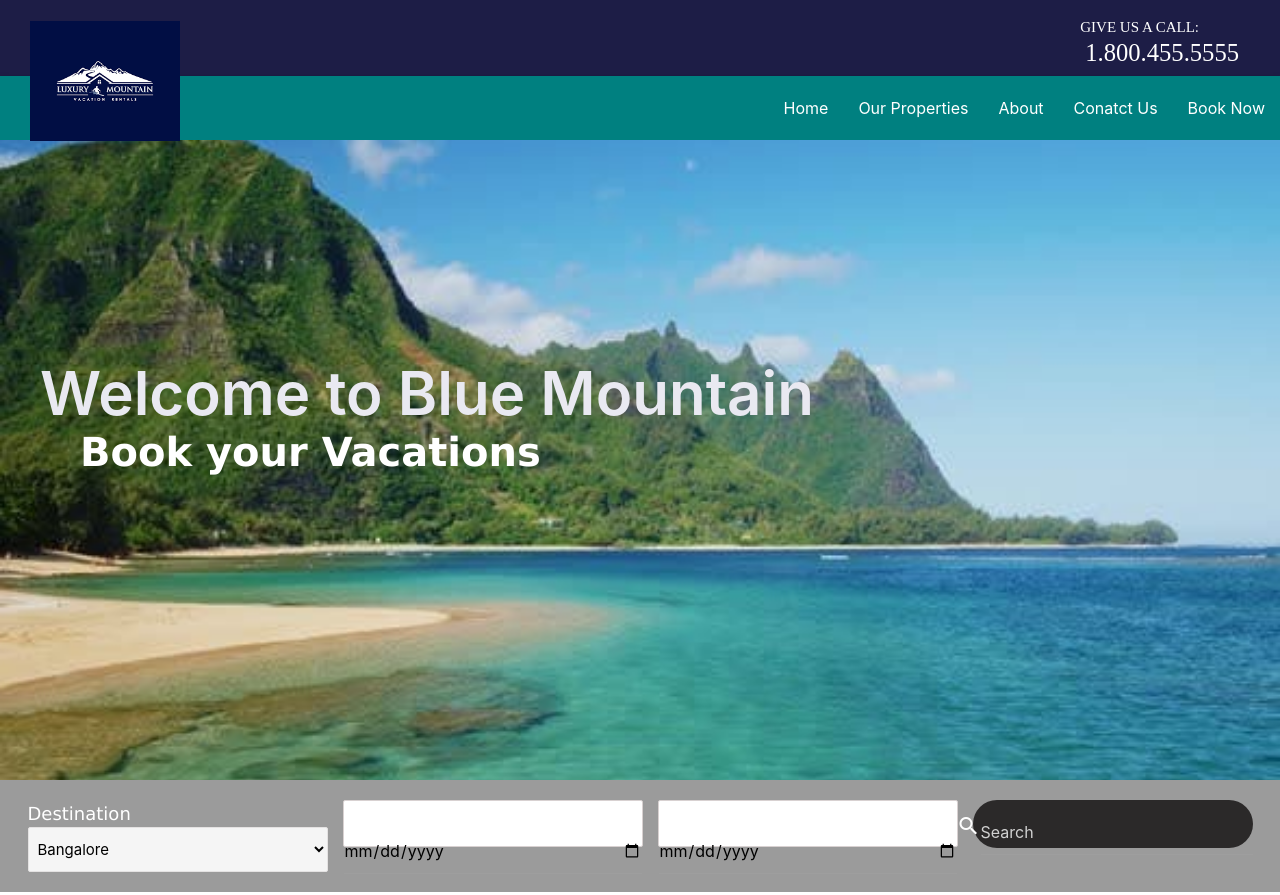
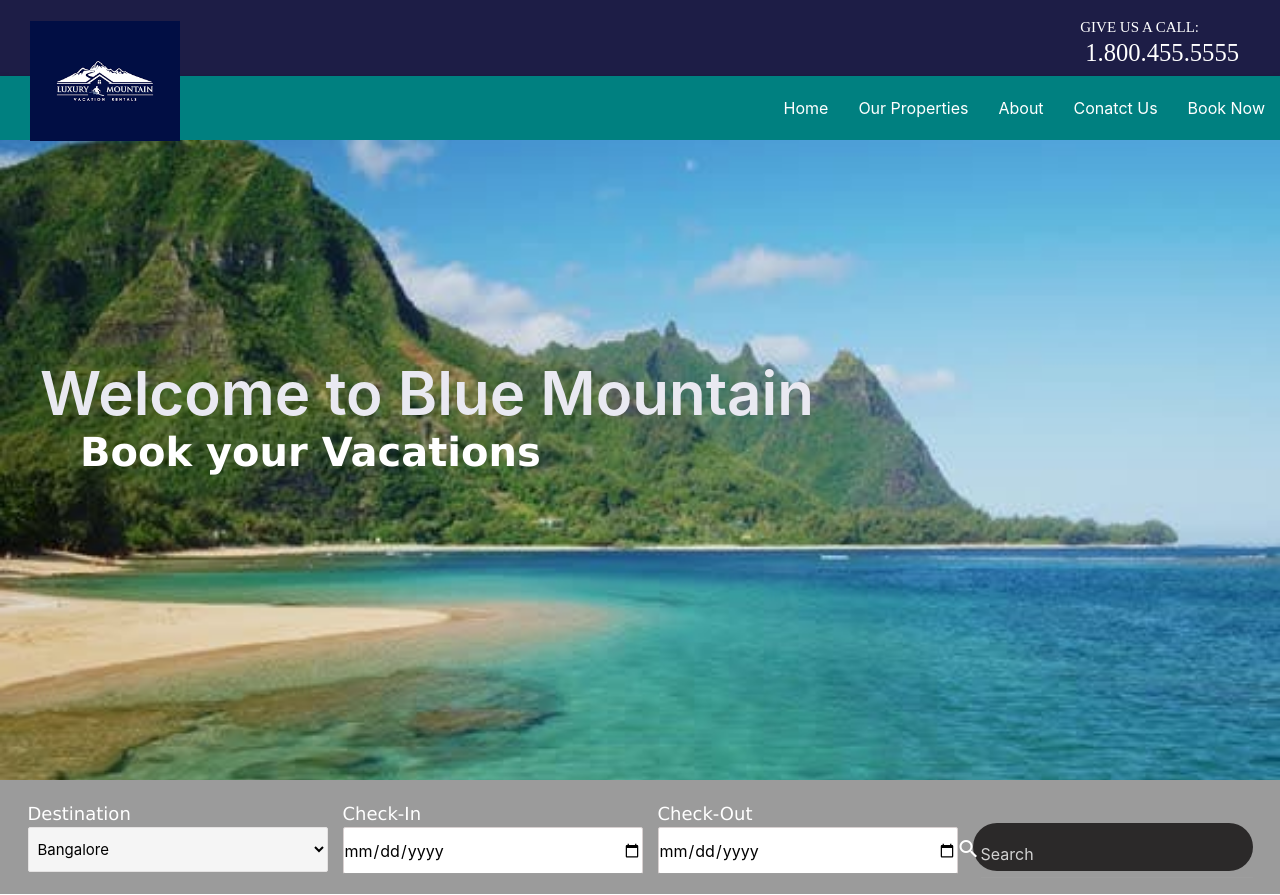
Before and after one commit to Priyadharshini0603/Travelapp, a React (Create React App) app: page / in a window 1280 px wide. Built offline with nearby package versions, Linux system fonts and the light colour scheme.

Commit message:
Update footer.js

```diff
--- a/src/footer.js
+++ b/src/footer.js
@@ -15,21 +15,27 @@ export const Footer = () => {
         </select>
       </div>
 
-      <div class="date">
-     <label>Check-In</label>
-        <input type="date" placeholder="Check In"></input>
+      <div >
+        <label>Check-In</label>
+       <div class="date">
+        <input  type="date" placeholder="Check In"></input></div>
       </div>
 
-      <div class="date">
-     <label>Check-Out</label>
-        <input type="date" placeholder="check Out"></input>
+
+      <div>
+        <label>Check-Out</label>
+       <div class="date">
+        <input  type="date" placeholder="Check Out"></input></div>
       </div>
+
+      <div>
+        <br/>
       <div class="search">
         <i class="material-icons">
           search
           <input type="text" className="searchbar" placeholder="Search" />
         </i>
-      </div>
+        </div></div>
     </div>
   );
 };
```
